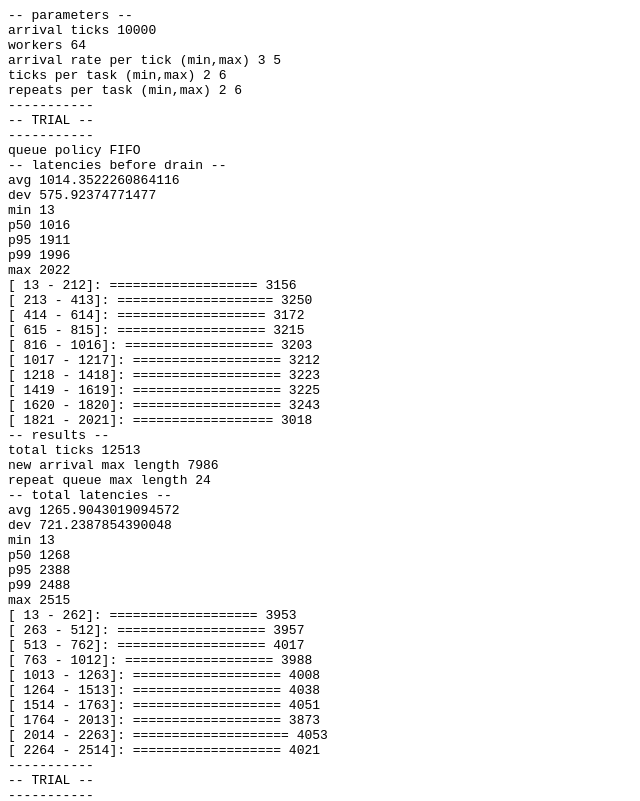
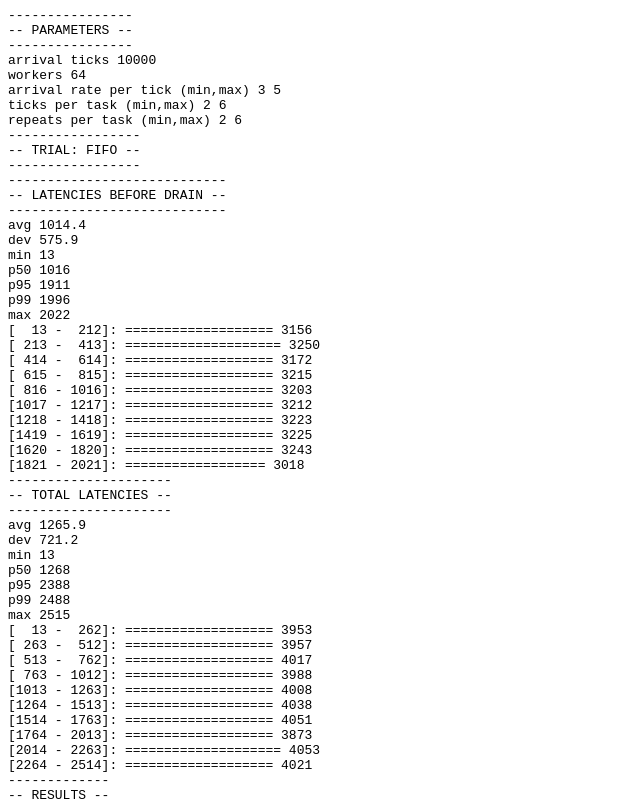
Before and after one commit to louiswilliams/queue-sim, a plain HTML site: page index.html in a window 1280 px wide. Shown: the top 801 px of the page, without its empty margins (0-640 px from the left). Drawn offline with Linux system fonts and the light colour scheme.

Commit message:
Clean up formatting

```diff
--- a/index.html
+++ b/index.html
@@ -4,6 +4,7 @@
     <style type="text/css">
         #output {
             font-family: monospace;
+            white-space: pre;
         }
     </style>
     <title>Queue Sim</title>
--- a/sim.js
+++ b/sim.js
@@ -200,17 +200,20 @@ const drawHist = (sorted) => {
         buckets[myBucket] += 1;
     }
     const largestBucket = Math.max(...buckets);
+    const padLen = Math.log10(max) + 1;
     for (let i = 0; i < buckets.length; i++) {
         const fill = 20 * buckets[i] / largestBucket;
         const rangeMin = Math.floor(i * (range / nBuckets) + min);
         const rangeMax = Math.floor((i + 1) * (range / nBuckets) + min - 1);
-        log(`[${rangeMin.toString().padStart(5, ' ')} - ${rangeMax.toString().padStart(5, ' ')}]: ${'='.repeat(fill)} ${buckets[i]}`);
+        const minTxt = rangeMin.toString().padStart(padLen, ' ');
+        const maxTxt = rangeMax.toString().padStart(padLen, ' ');
+        log(`[${minTxt} - ${maxTxt}]: ${'='.repeat(fill)} ${buckets[i]}`);
     }
 }
 const logStats = (dataSet) => {
     const sorted = dataSet.sort((a, b) => a - b);
-    log("avg", average(sorted));
-    log("dev", stdDev(sorted));
+    log("avg", average(sorted).toFixed(1));
+    log("dev", stdDev(sorted).toFixed(1));
     log("min", sorted[0]);
     log("p50", percentileSorted(sorted, 0.50));
     log("p95", percentileSorted(sorted, 0.95));
@@ -220,10 +223,9 @@ const logStats = (dataSet) => {
 };
 
 const runTrial = (context) => {
-    log("-----------")
-    log("-- TRIAL --")
-    log("-----------")
-    log("queue policy", context.policy);
+    log("-----------------")
+    log(`-- TRIAL: ${context.policy} --`)
+    log("-----------------")
 
     let ticks = 0;
     let done = false;
@@ -233,17 +235,14 @@ const runTrial = (context) => {
         if (!isDraining && drain) {
             isDraining = true;
 
-            log("-- latencies before drain --");
+            log("----------------------------");
+            log("-- LATENCIES BEFORE DRAIN --");
+            log("----------------------------");
             logStats(context.done.map(task => task.totalTicks + task.ticksWaiting));
 
         }
         done = step(context, drain);
     }
-
-    log("-- results --");
-    log("total ticks", ticks);
-    log("new arrival max length", context.stats.newMaxLen);
-    log("repeat queue max length", context.stats.queueMaxLen);
 
     // Calcuate some summary statistics.
     // log("-- waiting latencies --");
@@ -252,12 +251,25 @@ const runTrial = (context) => {
     // log("-- processing latencies --");
     // logStats(context.done.map(task => task.totalTicks));
 
-    log("-- total latencies --");
+    log("---------------------");
+    log("-- TOTAL LATENCIES --");
+    log("---------------------");
     logStats(context.done.map(task => task.totalTicks + task.ticksWaiting));
+    log("-------------");
+    log("-- RESULTS --");
+    log("-------------");
+    log("total ticks", ticks);
+    log("throughput (tasks/tick)", (context.done.length / ticks).toFixed(1));
+    log("arrival queue max length", context.stats.newMaxLen);
+    log("repeat queue max length", context.stats.queueMaxLen);
+
+    log("\n");
 }
 
 async function run() {
-    log("-- parameters --");
+    log("----------------");
+    log("-- PARAMETERS --");
+    log("----------------");
     log("arrival ticks", kIterations);
     log("workers", kWorkers);
     log("arrival rate per tick (min,max)", kArrivalRate - kArrivalRange, kArrivalRate + kArrivalRange);
```
